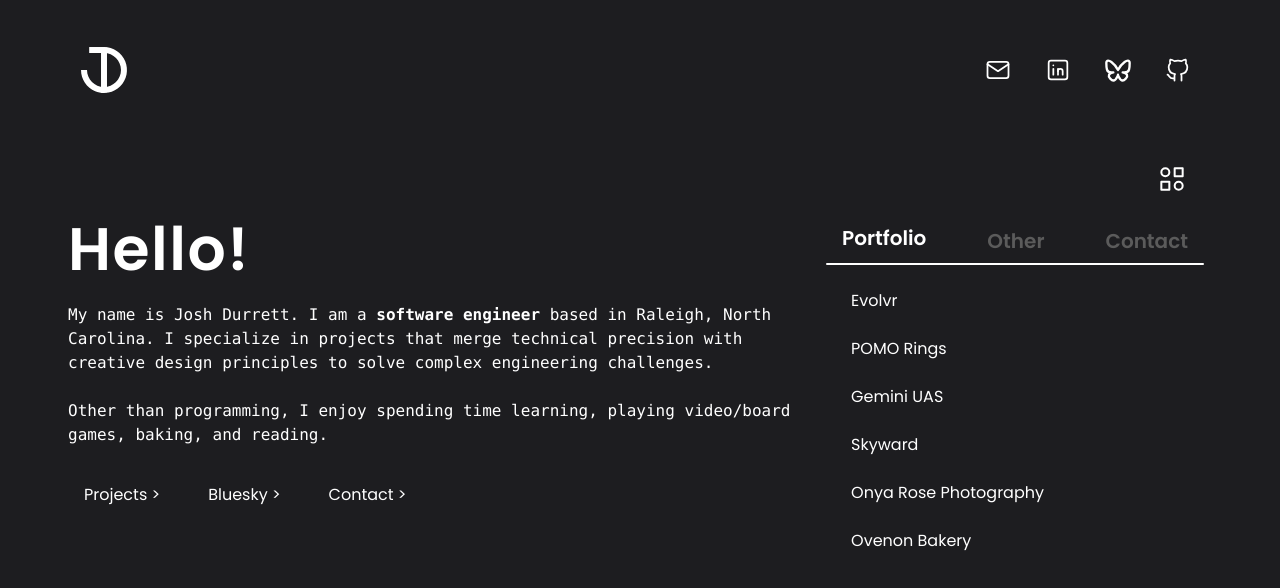
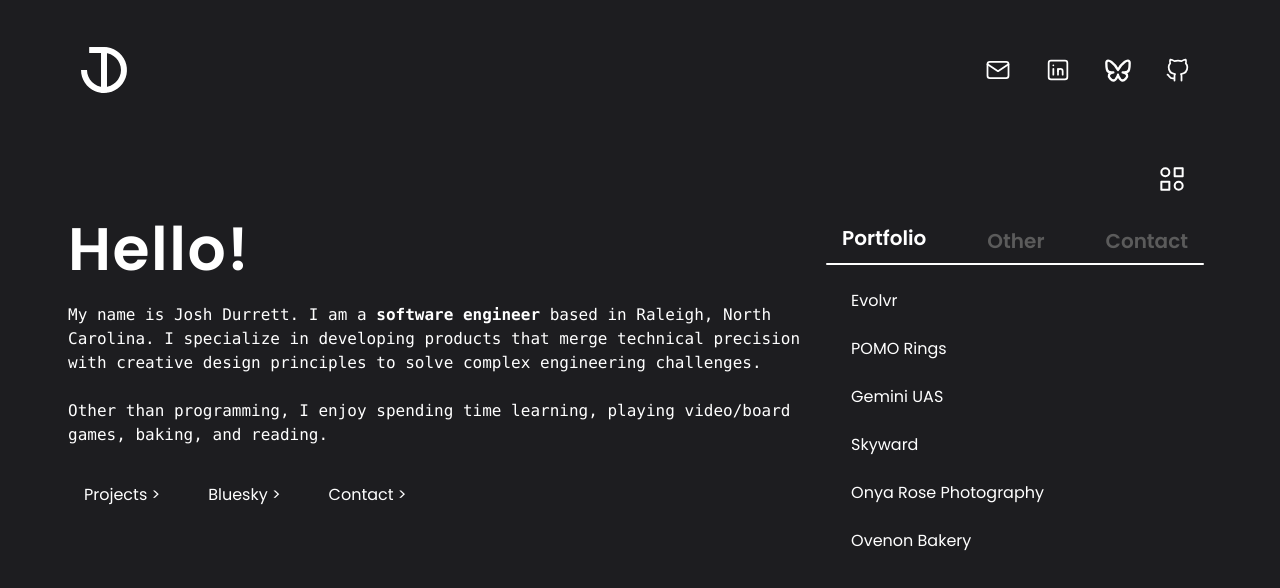
Before and after one commit to boonaki/portfolioV3, a Next.js app: page / in a window 1280 px wide. Shown: the top 588 px of the page. Built offline with nearby package versions, Linux system fonts and the light colour scheme.

Commit message:
bio change

```diff
--- a/src/pages/index.js
+++ b/src/pages/index.js
@@ -29,7 +29,7 @@ export default function Home() {
                         </div>
                         <div className="">
                             <div className='font-mono'>
-                                <p className=''>My name is Josh Durrett. I am a <span className="font-semibold">software engineer</span> based in Raleigh, North Carolina. I specialize in projects that merge technical precision with creative design principles to solve complex engineering challenges.</p>
+                                <p className=''>My name is Josh Durrett. I am a <span className="font-semibold">software engineer</span> based in Raleigh, North Carolina. I specialize in developing products that merge technical precision with creative design principles to solve complex engineering challenges.</p>
                                 <br />
                                 <p>Other than programming, I enjoy spending time learning, playing video/board games, baking, and reading.</p>
                                 <br />
```
